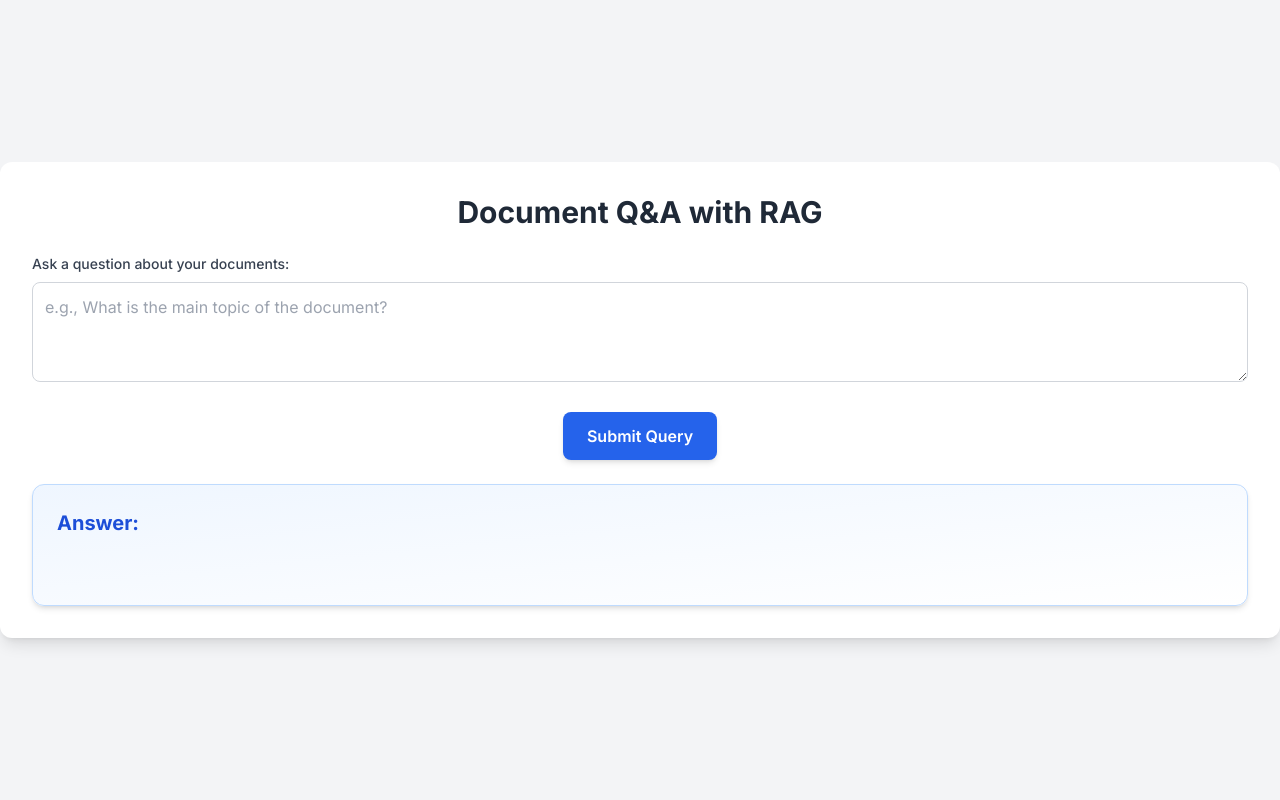
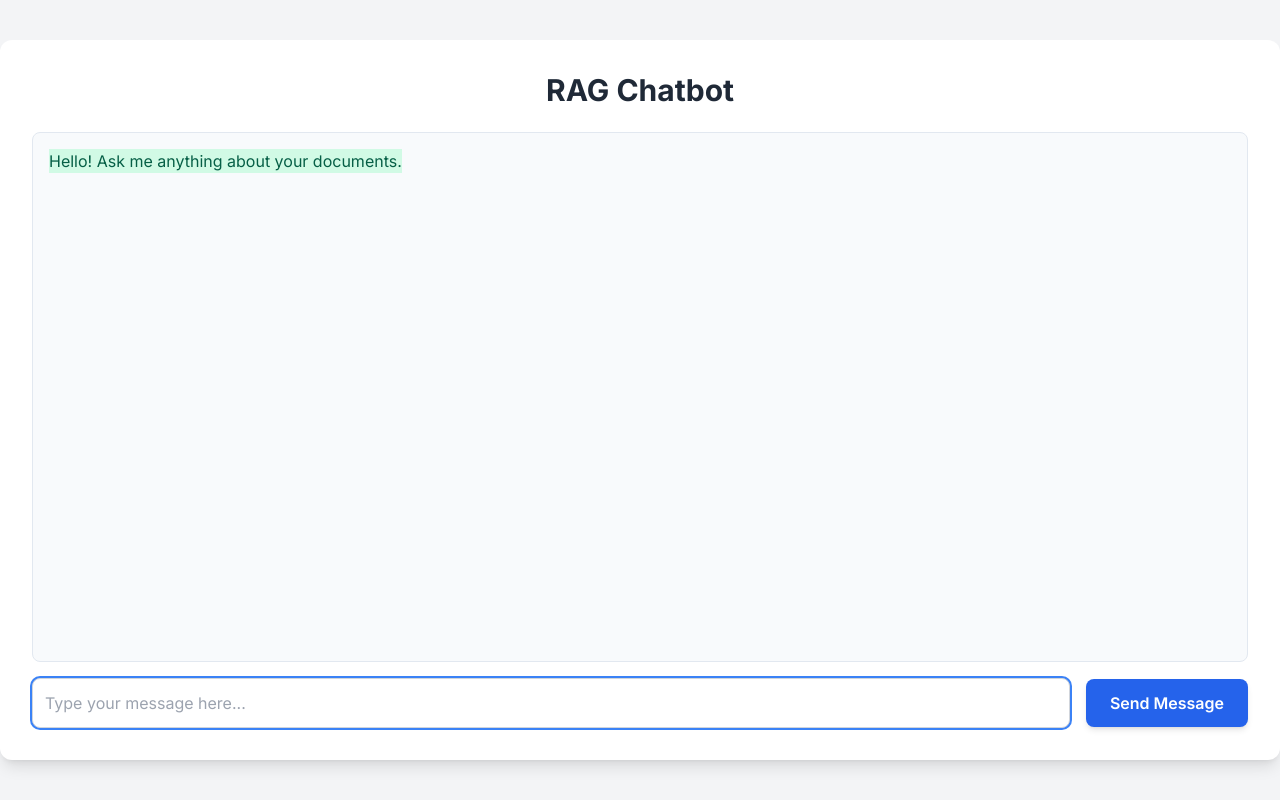
Before and after one commit to ishwerdutt/doc_rag, a Flask app: page / in a window 1280 px wide. Run offline with Flask 3, Linux system fonts and the light colour scheme; parts of the project's set-up code (start-up, migrations or seed data) failed here and were passed over; some libraries are stand-ins or nearby versions.

Commit message:
chat_history added

```diff
--- a/app.py
+++ b/app.py
@@ -1,11 +1,15 @@
 # app.py
 from dotenv import load_dotenv
 load_dotenv()
+
 from flask import Flask
 from config import Config
 from routes import main_bp
 from rag_pipeline import setup_rag_components
 import os
+import logging
+logging.basicConfig(level=logging.DEBUG, format='%(asctime)s - %(levelname)s - %(message)s')
+app_logger = logging.getLogger(__name__) # Get a logger for app.py itself
 
 def create_app():
     app = Flask(__name__)
@@ -19,9 +23,14 @@ def create_app():
     os.makedirs(app.config['FAISS_INDEX_PATH'], exist_ok=True)
 
     # Setup RAG components when the app starts
-    # initializing rag components
+    app_logger.info("App Creation: Initializing RAG components...")
     with app.app_context():
-        setup_rag_components()
+        try:
+            setup_rag_components()
+            app_logger.info("App Creation: RAG components initialized successfully.")
+        except Exception as e:
+            app_logger.critical(f"App Creation FATAL: Failed to initialize RAG components: {e}", exc_info=True)
+
 
     return app
 
@@ -30,4 +39,6 @@ app = create_app()
 
 
 if __name__ == '__main__':
+    app.logger.setLevel(logging.DEBUG)
+    app_logger.info("App Main: Starting Flask development server.")
     app.run(debug=app.config['DEBUG'], host=app.config['HOST'], port=app.config['PORT'])
--- a/routes.py
+++ b/routes.py
@@ -1,27 +1,76 @@
 from flask import Blueprint, render_template, request, jsonify
-from rag_pipeline import get_rag_answer # Import the function to get RAG answer
+from rag_pipeline import get_rag_answer
+from langchain_core.messages import HumanMessage, AIMessage # Still need these for converting incoming history
+import logging
 
-# Create a Blueprint for the main routes
+logger = logging.getLogger(__name__)
+logger.setLevel(logging.INFO)
+
 main_bp = Blueprint('main', __name__)
 
 @main_bp.route('/')
 def index():
-    """Renders the main index page."""
+    logger.info(f"Incoming GET request to / from {request.remote_addr}")
+    logger.info("New chat session started.")
     return render_template('index.html')
 
-@main_bp.route('/query', methods=['POST'])
-def query_rag():
-    """Handles the RAG query from the frontend."""
-    user_query = request.json.get('query')
-    if not user_query:
-        return jsonify({"answer": "Please provide a query."}), 400
+@main_bp.route('/chat', methods=['POST'])
+def chat_rag():
+    logger.info(f"Incoming POST request to /chat from {request.remote_addr}")
+    try:
+        data = request.get_json(force=True)
+        user_message = data.get('message')
+        history_data = data.get('chat_history', [])
 
-    print(f"Received query: '{user_query}'")
+        if not user_message:
+            logger.warning(f"POST /chat: No message provided by {request.remote_addr}.")
+            return jsonify({
+                "answer": "Please provide a message.",
+                "updated_chat_history": history_data # Return original history if no message
+            }), 400
 
-    try:
-        answer = get_rag_answer(user_query)
-        print(f"Generated answer: '{answer}'")
-        return jsonify({"answer": answer})
+        logger.info(f"POST /chat: User message from {request.remote_addr}: '{user_message}'")
+        logger.info(f"POST /chat: History length received from frontend: {len(history_data)}")
+
+        # Convert incoming serializable history (dicts) to LangChain message objects
+        chat_history = []
+        for msg in history_data:
+            if msg.get('type') == 'human':
+                chat_history.append(HumanMessage(content=msg.get('content', '')))
+            elif msg.get('type') == 'ai':
+                chat_history.append(AIMessage(content=msg.get('content', '')))
+            # Optional: handle unexpected types or malformed messages by skipping or logging
+            else:
+                logger.warning(f"POST /chat: Unexpected message type or format in history: {msg}")
+
+
+        answer, updated_history_lc = get_rag_answer(user_message, chat_history)
+
+        # Convert updated LangChain message objects back to serializable dicts for frontend
+        serializable_history = []
+        for msg in updated_history_lc:
+            # Ensure we're only extracting content and type, which are directly accessible
+            if isinstance(msg, HumanMessage):
+                serializable_history.append({"type": "human", "content": msg.content})
+            elif isinstance(msg, AIMessage):
+                serializable_history.append({"type": "ai", "content": msg.content})
+            else:
+                logger.error(f"POST /chat: Unexpected object type in updated_history_lc: {type(msg)}. Attempting to serialize anyway.")
+                serializable_history.append({"type": "unknown", "content": str(msg)})
+
+
+        logger.info(f"POST /chat: Answer generated for '{user_message[:50]}...': {answer[:50]}...")
+        logger.debug(f"POST /chat: Full serializable history sent to frontend: {serializable_history}")
+
+        return jsonify({
+            "answer": answer,
+            "updated_chat_history": serializable_history
+        })
+
     except Exception as e:
-        print(f"Error during RAG query: {e}")
-        return jsonify({"answer": f"An error occurred: {str(e)}. Please check server logs."}), 500
+        logger.exception(f"Error during RAG query for request from {request.remote_addr}:")
+
+        return jsonify({
+            "answer": f"An error occurred: {str(e)}. Please try again later.",
+            "updated_chat_history": request.json.get('chat_history', []) if request.json else []
+        }), 500
--- a/templates/index.html
+++ b/templates/index.html
@@ -3,9 +3,10 @@
 <head>
     <meta charset="UTF-8">
     <meta name="viewport" content="width=device-width, initial-scale=1.0">
-    <title>RAG Web App</title>
+    <title>RAG Chatbot</title>
     <script src="https://cdn.tailwindcss.com"></script>
     <link href="https://fonts.googleapis.com/css2?family=Inter:wght@400;500;600;700&display=swap" rel="stylesheet">
+    <script src="https://cdn.jsdelivr.net/npm/marked/marked.min.js"></script>
     <style>
         body {
             font-family: 'Inter', sans-serif;
@@ -18,17 +19,58 @@
             background-color: #ffffff;
             border-radius: 12px;
             box-shadow: 0 10px 25px rgba(0, 0, 0, 0.08);
+            display: flex;
+            flex-direction: column;
+            height: 90vh;
+            min-height: 600px;
         }
-        textarea {
-            resize: vertical;
-            min-height: 100px;
+        #chat-log {
+            flex-grow: 1;
+            overflow-y: auto;
+            border: 1px solid #e2e8f0;
+            border-radius: 8px;
+            padding: 1rem;
+            margin-bottom: 1rem;
+            background-color: #f8fafc;
+            display: flex;
+            flex-direction: column;
+            gap: 0.75rem;
         }
-        button {
-            transition: background-color 0.3s ease, transform 0.2s ease;
+        .message {
+            max-width: 85%;
+            padding: 0.6rem 1rem;
+            border-radius: 0.75rem;
+            word-wrap: break-word;
         }
-        button:hover {
-            transform: translateY(-2px);
+        .user-message {
+            background-color: #bfdbfe;
+            align-self: flex-end;
+            color: #1e40af;
         }
+        .ai-message {
+            background-color: #d1fae5;
+            align-self: flex-start;
+            color: #065f46;
+        }
+        /* Styling for Markdown generated by marked.js */
+        .ai-message p { margin-bottom: 0.5em; } /* Spacing for paragraphs */
+        .ai-message ul, .ai-message ol {
+            list-style-position: inside;
+            margin-left: 1.5em; /* Indent lists */
+            margin-bottom: 0.5em;
+        }
+        .ai-message li { margin-bottom: 0.2em; } /* Spacing for list items */
+        .ai-message strong { font-weight: bold; } /* Ensure bold is strong */
+        .ai-message em { font-style: italic; } /* Ensure italics */
+        .ai-message h1, .ai-message h2, .ai-message h3 {
+            font-weight: bold;
+            margin-top: 1em;
+            margin-bottom: 0.5em;
+        }
+        .ai-message h1 { font-size: 1.5em; }
+        .ai-message h2 { font-size: 1.3em; }
+        .ai-message h3 { font-size: 1.1em; }
+
         .loading-spinner {
             border: 4px solid #f3f3f3;
             border-top: 4px solid #3498db;
@@ -48,72 +90,106 @@
 </head>
 <body class="bg-gray-100 flex items-center justify-center min-h-screen">
     <div class="container bg-white rounded-xl shadow-lg p-8">
-        <h1 class="text-3xl font-bold text-gray-800 mb-6 text-center">Document Q&A with RAG</h1>
+        <h1 class="text-3xl font-bold text-gray-800 mb-6 text-center">RAG Chatbot</h1>
 
-        <div class="mb-6">
-            <label for="queryInput" class="block text-gray-700 text-sm font-medium mb-2">Ask a question about your documents:</label>
-            <textarea id="queryInput" class="w-full p-3 border border-gray-300 rounded-lg focus:outline-none focus:ring-2 focus:ring-blue-500 text-gray-800" placeholder="e.g., What is the main topic of the document?"></textarea>
+        <div id="chat-log" class="text-gray-900">
+            <div class="ai-message">Hello! Ask me anything about your documents.</div>
         </div>
 
-        <div class="flex justify-center mb-6">
+        <div class="flex items-center gap-4">
+            <input type="text" id="userInput" class="flex-grow p-3 border border-gray-300 rounded-lg focus:outline-none focus:ring-2 focus:ring-blue-500 text-gray-800" placeholder="Type your message here...">
             <button id="submitBtn" class="bg-blue-600 hover:bg-blue-700 text-white font-semibold py-3 px-6 rounded-lg shadow-md flex items-center justify-center">
-                Submit Query
+                Send Message
             </button>
         </div>
 
-        <div id="loadingIndicator" class="text-center text-blue-600 font-medium hidden mb-4">
+        <div id="loadingIndicator" class="text-center text-blue-600 font-medium hidden mt-4">
             <span class="loading-spinner"></span> Processing your request...
-        </div>
-
-        <div class="bg-gradient-to-br from-blue-50 to-white p-6 rounded-xl border border-blue-200 shadow-md mt-4">
-            <h2 class="text-xl font-bold text-blue-700 mb-3">Answer:</h2>
-            <div id="answerOutput" class="text-lg text-gray-900 leading-relaxed whitespace-pre-line min-h-[2rem] font-medium"></div>
         </div>
     </div>
 
     <script>
-        document.getElementById('submitBtn').addEventListener('click', async () => {
-            const queryInput = document.getElementById('queryInput');
-            const answerOutput = document.getElementById('answerOutput');
-            const loadingIndicator = document.getElementById('loadingIndicator');
-            const submitBtn = document.getElementById('submitBtn');
+        const chatLog = document.getElementById('chat-log');
+        const userInput = document.getElementById('userInput');
+        const submitBtn = document.getElementById('submitBtn');
+        const loadingIndicator = document.getElementById('loadingIndicator');
 
-            const query = queryInput.value.trim();
-            if (!query) {
-                answerOutput.textContent = "Please enter a question.";
+        // Frontend-managed chat history
+        let chatHistory = [];
+
+        function appendMessage(sender, message) {
+            const messageDiv = document.createElement('div');
+            messageDiv.classList.add('message');
+            messageDiv.classList.add(sender === 'user' ? 'user-message' : 'ai-message');
+
+            if (sender === 'ai') {
+                // Parse Markdown to HTML for AI messages
+                messageDiv.innerHTML = marked.parse(message);
+            } else {
+                messageDiv.textContent = message; // User messages remain plain text
+            }
+
+            chatLog.appendChild(messageDiv);
+            chatLog.scrollTop = chatLog.scrollHeight;
+        }
+
+        async function sendMessage() {
+            const message = userInput.value.trim();
+            if (!message) {
                 return;
             }
 
-            // Show loading indicator and disable button
+            appendMessage('user', message);
+            userInput.value = '';
+
             loadingIndicator.classList.remove('hidden');
             submitBtn.disabled = true;
+            userInput.disabled = true;
             submitBtn.classList.add('opacity-50', 'cursor-not-allowed');
-            answerOutput.textContent = "Thinking..."; // Clear previous answer
 
             try {
-                const response = await fetch('/query', {
+                const response = await fetch('/chat', {
                     method: 'POST',
                     headers: {
                         'Content-Type': 'application/json',
                     },
-                    body: JSON.stringify({ query: query }),
+                    body: JSON.stringify({
+                        message: message,
+                        chat_history: chatHistory
+                    }),
                 });
 
                 if (!response.ok) {
-                    throw new Error(`HTTP error! status: ${response.status}`);
+                    const errorData = await response.json();
+                    throw new Error(`HTTP error! Status: ${response.status}. Detail: ${errorData.answer || 'Unknown error'}`);
                 }
 
                 const data = await response.json();
-                answerOutput.textContent = data.answer.replace(/\*\*/g, '');
+                appendMessage('ai', data.answer);
+
+                chatHistory = data.updated_chat_history;
+
             } catch (error) {
                 console.error('Error:', error);
-                answerOutput.textContent = `Error: Could not get an answer. Please try again. (${error.message})`;
+                appendMessage('ai', `Error: Could not get an answer. Please try again. (${error.message})`);
             } finally {
-                // Hide loading indicator and re-enable button
                 loadingIndicator.classList.add('hidden');
                 submitBtn.disabled = false;
+                userInput.disabled = false;
                 submitBtn.classList.remove('opacity-50', 'cursor-not-allowed');
+                userInput.focus();
             }
+        }
+
+        submitBtn.addEventListener('click', sendMessage);
+        userInput.addEventListener('keypress', function(event) {
+            if (event.key === 'Enter') {
+                sendMessage();
+            }
+        });
+
+        document.addEventListener('DOMContentLoaded', () => {
+            userInput.focus();
         });
     </script>
 </body>
```
Also changed, not shown: rag_pipeline.py (+110 -87 lines).
